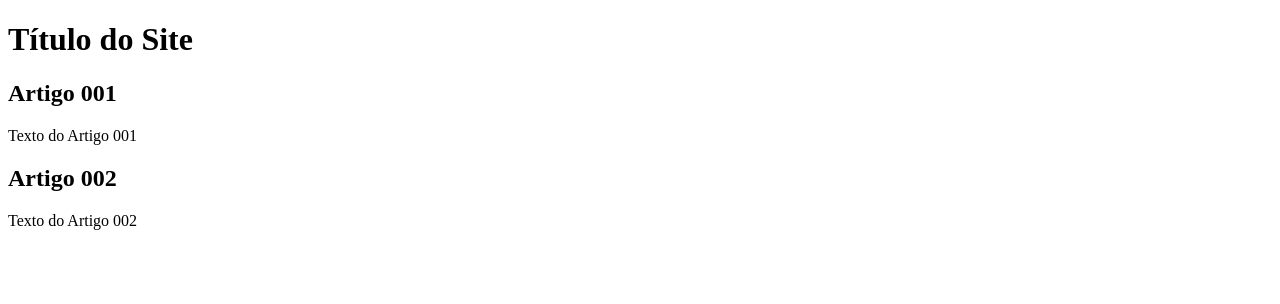
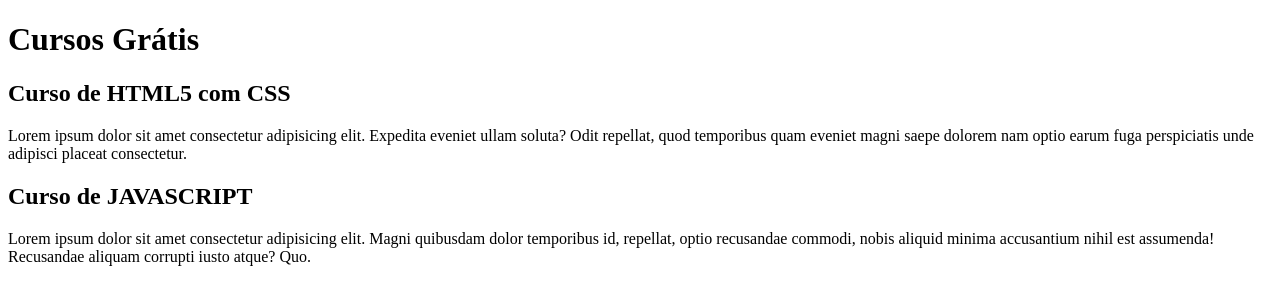
Before and after one commit to RitaCFSantos/Projeto-Site, a plain HTML site: page index.html in a window 1280 px wide. Drawn offline with Linux system fonts and the light colour scheme.

Commit message:
Iniciando conteúdo

```diff
--- a/index.html
+++ b/index.html
@@ -9,15 +9,15 @@
 <body>
     <main>
         <header>
-            <h1> Título do Site</h1>
+            <h1> Cursos Grátis</h1>
         </header>
         <article>
-            <h2>Artigo 001</h2>
-            <p>Texto do Artigo 001</p>
+            <h2>Curso de HTML5 com CSS</h2>
+            <p>Lorem ipsum dolor sit amet consectetur adipisicing elit. Expedita eveniet ullam soluta? Odit repellat, quod temporibus quam eveniet magni saepe dolorem nam optio earum fuga perspiciatis unde adipisci placeat consectetur.</p>
         </article>
         <article>
-            <h2>Artigo 002</h2>
-            <p>Texto do Artigo 002</p>
+            <h2> Curso de JAVASCRIPT</h2>
+            <p>Lorem ipsum dolor sit amet consectetur adipisicing elit. Magni quibusdam dolor temporibus id, repellat, optio recusandae commodi, nobis aliquid minima accusantium nihil est assumenda! Recusandae aliquam corrupti iusto atque? Quo.</p>
         </article>
     </main>
 </body>
```
